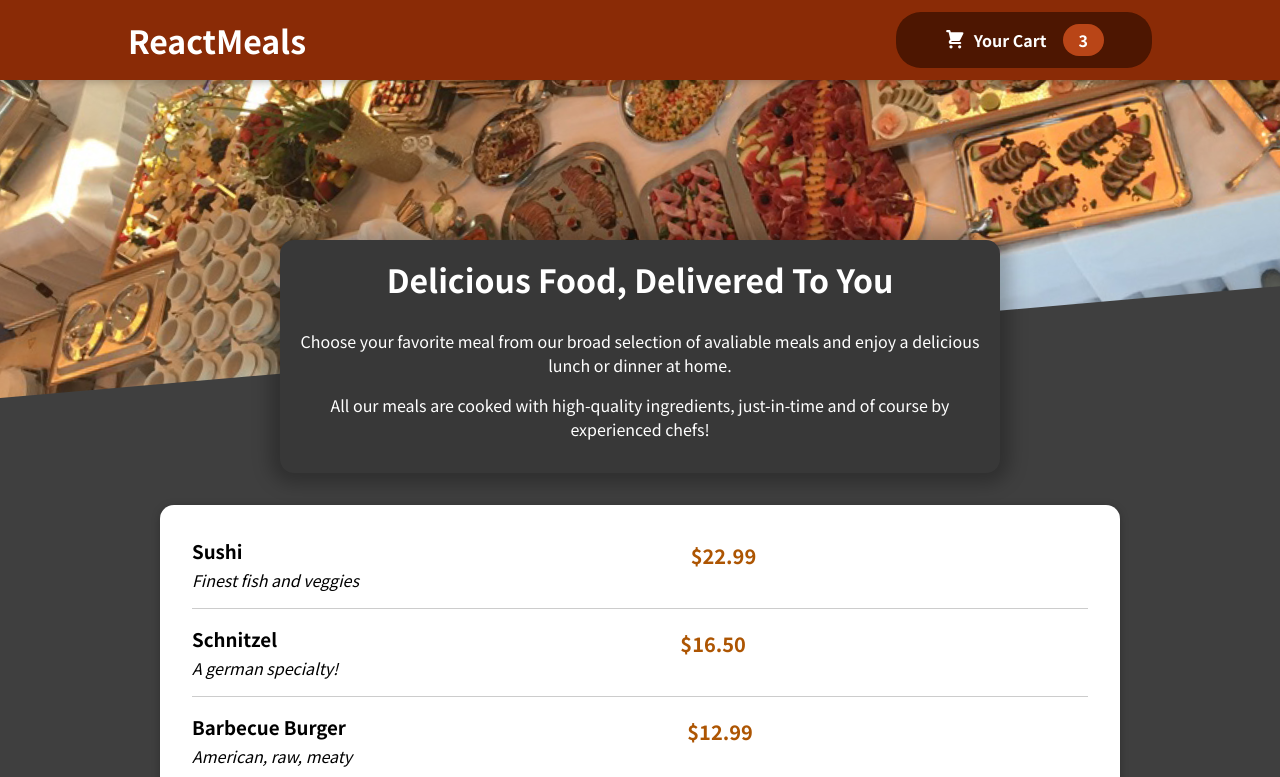
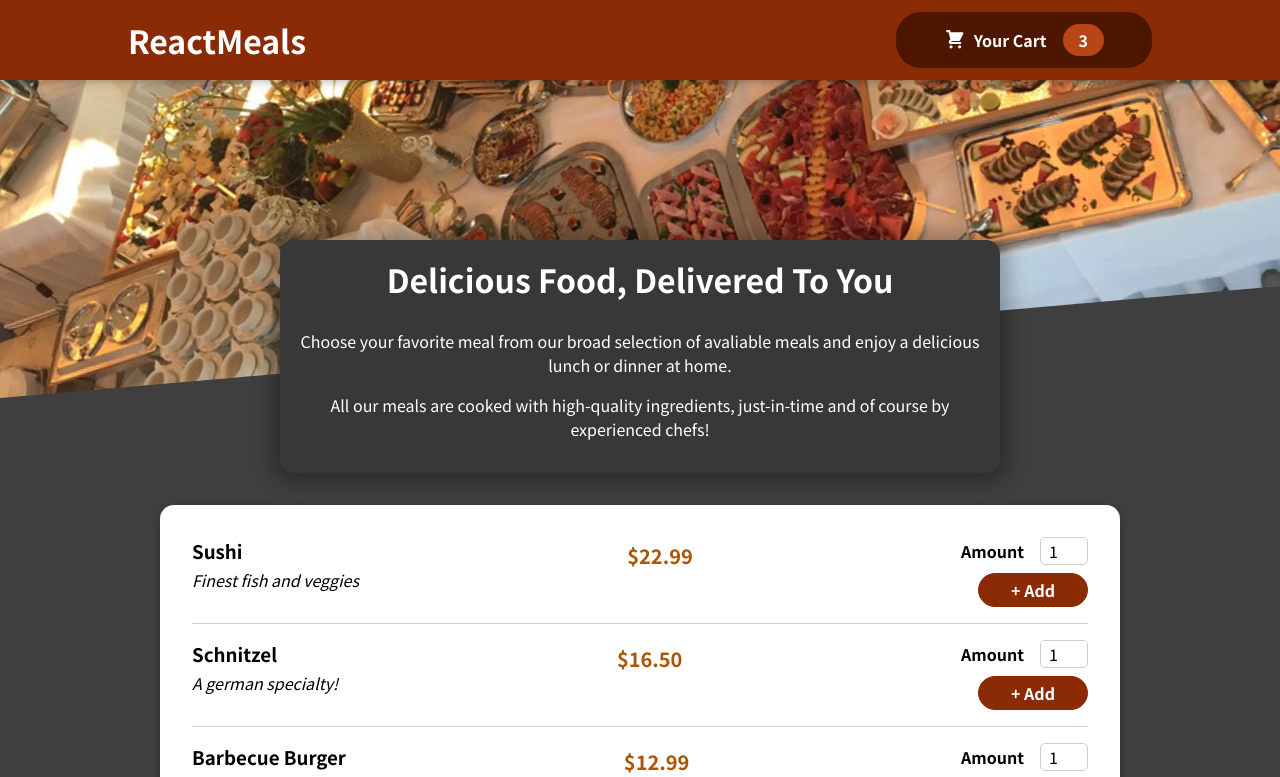
Before and after one commit to Senaddd/FoodApp, a React (Create React App) app: page / in a window 1280 px wide. Shown: the top 777 px of the page. Built offline with nearby package versions, Linux system fonts and the light colour scheme.

Commit message:
added more styling

```diff
--- a/src/components/Meals/MealItem/MealItem.js
+++ b/src/components/Meals/MealItem/MealItem.js
@@ -1,5 +1,6 @@
 import React from "react";
 import classes from "./MealItem.module.css";
+import MealItemForm from "./MealItemForm";
 const MealItem = (props) => {
   const price = `$${props.price.toFixed(2)}`;
 
@@ -10,7 +11,9 @@
         <div className={classes.description}>{props.description}</div>
       </div>
       <div className={classes.price}>{price}</div>
-      <div></div>
+      <div>
+        <MealItemForm />
+      </div>
     </li>
   );
 };
--- a/src/components/Meals/MealItem/MealItemForm.js
+++ b/src/components/Meals/MealItem/MealItemForm.js
@@ -0,0 +1,22 @@
+import React from "react";
+import classes from "./MealItemForm.module.css";
+import Input from "../../UI/Input";
+const MealItemForm = (props) => {
+  return (
+    <form className={classes.form}>
+      <Input
+        label="Amount"
+        input={{
+          id: "amount",
+          type: "number",
+          min: "1",
+          max: "5",
+          step: "1",
+          defaultValue: "1",
+        }}
+      />
+      <button>+ Add</button>
+    </form>
+  );
+};
+export default MealItemForm;
--- /dev/null
+++ b/src/components/Meals/MealItem/MealItemForm.module.css
@@ -0,0 +1,20 @@
+.form {
+  text-align: right;
+}
+
+.form button {
+  font: inherit;
+  cursor: pointer;
+  background-color: #8a2b06;
+  border: 1px solid #8a2b06;
+  color: white;
+  padding: 0.25rem 2rem;
+  border-radius: 20px;
+  font-weight: bold;
+}
+
+.form button:hover,
+.form button:active {
+  background-color: #641e03;
+  border-color: #641e03;
+}
--- /dev/null
+++ b/src/components/UI/Input.js
@@ -0,0 +1,12 @@
+import React from "react";
+import classes from "./Input.module.css";
+const Input = (props) => {
+  return (
+    <div className={classes.input}>
+      <label htmlFor={props.input.id}>{props.label}</label>
+      <input {...props.input} />
+    </div>
+  );
+};
+
+export default Input;
--- /dev/null
+++ b/src/components/UI/Input.module.css
@@ -0,0 +1,18 @@
+.input {
+  display: flex;
+  align-items: center;
+  margin-bottom: 0.5rem;
+}
+
+.input label {
+  font-weight: bold;
+  margin-right: 1rem;
+}
+
+.input input {
+  width: 3rem;
+  border-radius: 5px;
+  border: 1px solid #ccc;
+  font: inherit;
+  padding-left: 0.5rem;
+}
```
